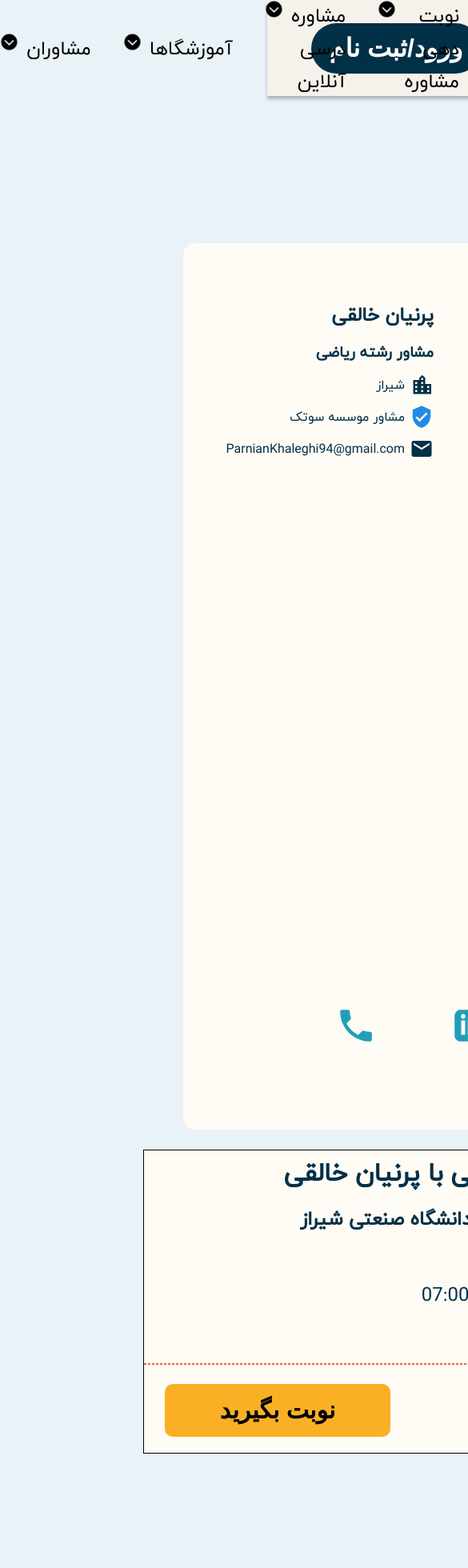
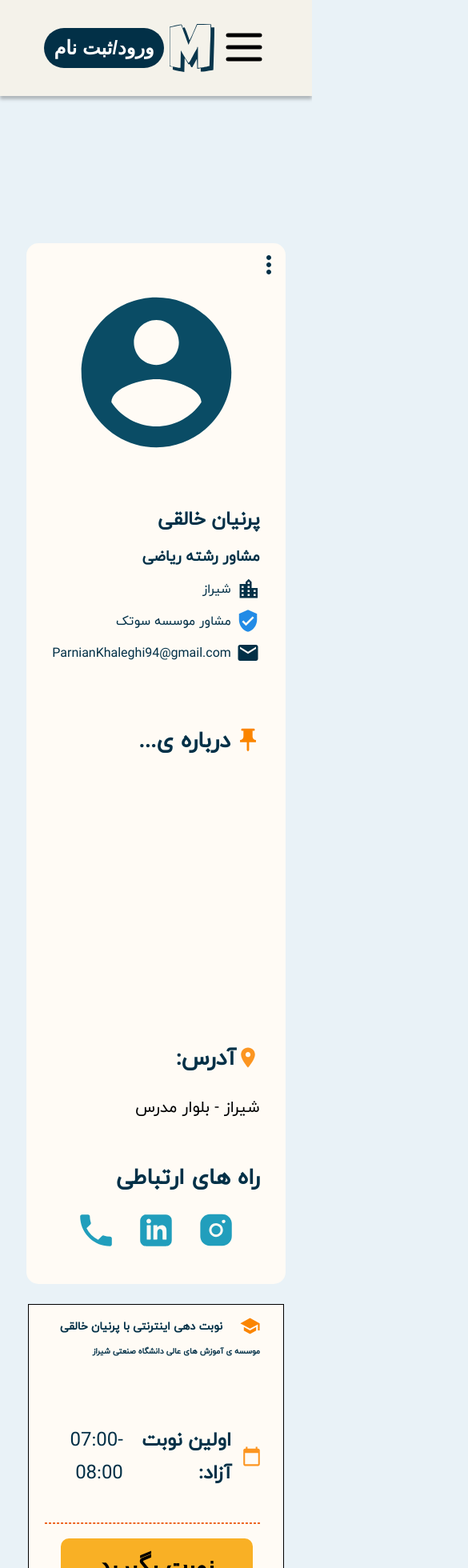
Before and after one commit to Whoknows-Co/Front-End-nextjs, a Next.js app: page /consult in a window 390 px wide. Shown: the top 1960 px of the page at 80% size, 585 px wide, since content can reach past the window. Built offline with nearby package versions, Linux system fonts and the light colour scheme.

Commit message:
reservation updated

```diff
--- a/Layouts/Header.js
+++ b/Layouts/Header.js
@@ -1,12 +1,37 @@
-import React from "react";
+import React, { use, useState } from "react";
 import styles from "./Header.module.css";
 import Image from "next/image";
 import logo from "../public/logo.svg";
 import arrow from "../public/icons8-dropdown-30 3.svg";
+import profileIcon from "../public/icons/profile-icon.svg";
+import menu from "../public/icons/humberger-menu.svg";
+
 function Header() {
+  const [login, setLogin] = useState(false);
+  const [showSidebar, setShowSidebar] = useState(false);
+
   return (
+    <>
+      <div
+        className={styles.sidenav}
+        style={showSidebar === true ? { width: "180px" } : { width: "0px" }}
+      >
+        <a className={styles.closebtn} onClick={() => setShowSidebar(false)}>
+          &times;
+        </a>
+        <a>نوبت دهی مشاوره</a>
+        <a>مشاوره درسی آنلاین</a>
+        <a>آموزشگاها</a>
+        <a>مشاوران</a>
+      </div>
       <div className={styles.container}>
-      <Image width={60} height={60} src={logo} alt="logo" />
+        <Image
+          className={styles.logo1}
+          width={60}
+          height={60}
+          src={logo}
+          alt="logo"
+        />
         <div className={styles.navbar}>
           <div>
             <p>نوبت دهی مشاوره</p>
@@ -25,8 +50,26 @@ function Header() {
             <Image width={25} height={25} src={arrow} alt="" />
           </div>
         </div>
-      <button>ورود/ثبت نام</button>
+
+        <button className={styles.humber} onClick={() => setShowSidebar(true)}>
+          <Image width={60} height={60} src={menu} />
+        </button>
+        <Image
+          className={styles.logo2}
+          width={60}
+          height={60}
+          src={logo}
+          alt="logo"
+        />
+        {login === true ? (
+          <button className={styles.login2}>
+            <Image width={50} height={50} src={profileIcon} />
+          </button>
+        ) : (
+          <button className={styles.login}>ورود/ثبت نام</button>
+        )}
       </div>
+    </>
   );
 }
 
--- a/Layouts/Header.module.css
+++ b/Layouts/Header.module.css
@@ -7,7 +7,6 @@
   justify-content: space-between;
   padding: 0 55px;
   position: relative;
-
   box-shadow: 0px 4px 4px 0px rgba(0, 0, 0, 0.25);
 }
 .navbar {
@@ -24,15 +23,15 @@
 }
 .navbar p {
   font-size: 24px;
-
-  width: auto;
 }
 .navbar img {
   margin-right: 9px;
   display: inline;
 }
-
-.container button {
+.humber {
+  display: none;
+}
+.login {
   width: 212px;
   height: 63px;
   background-color: #023047;
@@ -43,3 +42,93 @@
   font-weight: bold;
   cursor: pointer;
 }
+.login2 {
+  border: none;
+  width: auto;
+  height: auto;
+  cursor: pointer;
+}
+.logo2 {
+  display: none;
+}
+@media (max-width: 1245px) {
+  .navbar {
+    gap: 15px;
+  }
+}
+@media (max-width: 1170px) {
+  .navbar {
+    gap: 5px;
+  }
+  .login {
+    width: 150px;
+    font-size: 24px;
+    height: 50px;
+  }
+}
+@media (max-width: 1075px) {
+  .navbar {
+    display: none;
+  }
+  .login {
+    width: 150px;
+    font-size: 24px;
+    height: 50px;
+  }
+  .humber {
+    display: inline-block;
+    width: auto;
+    height: auto;
+    background-color: #f4f2ea;
+    border: none;
+  }
+  .logo1 {
+    display: none;
+  }
+  .logo2 {
+    display: inline;
+  }
+}
+
+/* sidebar */
+.sidenav {
+  height: 100%;
+  width: 0;
+  position: fixed;
+  z-index: 1;
+  top: 0;
+  right: 0;
+  background-color: #f4f2ea;
+  overflow-x: hidden;
+  transition: 0.5s;
+  padding-top: 60px;
+}
+
+.sidenav a {
+  padding: 8px 8px 8px 32px;
+  text-decoration: none;
+  font-size: 16px;
+  color: var(--black-color);
+  display: block;
+  transition: 0.3s;
+}
+
+.sidenav a:hover {
+  color: #f1f1f1;
+}
+
+.sidenav .closebtn {
+  position: absolute;
+  top: 0;
+  left: 5px;
+  font-size: 36px;
+}
+
+@media screen and (max-height: 450px) {
+  .sidenav {
+    padding-top: 15px;
+  }
+  .sidenav a {
+    font-size: 18px;
+  }
+}
--- a/components/atom/TimeBox.js
+++ b/components/atom/TimeBox.js
@@ -2,48 +2,7 @@ import React, { useState } from "react";
 import styles from "./TimeBox.module.css";
 function TimeBox({ time, timeHandler }) {
   // const { time, status } = time;
-  const allow = {
-    width: "100px",
-    height: "50px",
-    backgroundColor: "#E9F2F7",
-    borderRadius: "10px",
-    border: "1px",
-    borderColor: "black",
-    borderStyle: "solid",
-    display: "flex",
-    justifyContent: "center",
-    alignItems: "center",
-    color: "black",
-  };
-  const disable = {
-    width: "100px",
-    height: "50px",
-    backgroundColor: "#E9F2F7",
-    borderRadius: "10px",
-    border: "1px",
-    borderColor: "black",
-    borderStyle: "solid",
-    display: "flex",
-    justifyContent: "center",
-    alignItems: "center",
-    opacity: "33%",
-    cursor: "not-allowed",
-    color: "black",
-  };
-  const selected = {
-    width: "100px",
-    height: "50px",
-    backgroundColor: "black",
-    borderRadius: "10px",
-    border: "1px",
-    borderColor: "black",
-    borderStyle: "solid",
-    display: "flex",
-    justifyContent: "center",
-    alignItems: "center",
-    color: "black",
-    opacity: "40%",
-  };
+
   const textStyle = {
     textDecoration: "line-through",
   };
@@ -52,9 +11,6 @@ function TimeBox({ time, timeHandler }) {
 
   return (
     <div
-      // style={
-      //   isSelected ? selected : time.status === "allowed" ? allow : disable
-      // }
       className={
         isSelected
           ? styles.selected
--- a/components/atom/TimeBox.module.css
+++ b/components/atom/TimeBox.module.css
@@ -10,7 +10,9 @@
   justify-content: center;
   align-items: center;
   color: black;
+  cursor: pointer;
 }
+
 .disable {
   width: 100px;
   height: 50px;
--- a/components/module/BestStudentList.module.css
+++ b/components/module/BestStudentList.module.css
@@ -1,7 +1,7 @@
 .container {
   height: 625px;
   position: relative;
-  overflow: hidden;
+  /* overflow: hidden; */
   width: 100%;
 
   padding: 0 113px;
@@ -40,9 +40,26 @@
 }
 @media (max-width: 1260px) {
   .container {
+    /* width: 330px; */
+    align-items: center;
+    padding: 20px 0;
     height: auto;
+  }
+  .container h1 {
+    font-size: 20px;
+    text-align: center;
+
+    margin-top: 0;
+    margin-bottom: 0;
   }
   .list {
     flex-wrap: wrap;
+    align-items: center;
+    justify-content: center;
   }
 }
+@media (max-width: 700px) {
+  .container {
+    width: 330px;
+  }
+}
--- a/components/module/ConsultInfoCard.module.css
+++ b/components/module/ConsultInfoCard.module.css
@@ -1,11 +1,13 @@
 .container {
   width: 600px;
-  height: 1108px;
+  height: auto;
   position: relative;
   border-radius: 15px;
-
+  display: flex;
+  flex-direction: column;
+  justify-content: space-evenly;
   overflow: hidden;
-  padding: 49px 32px 0 0;
+  padding: 49px 32px 0 32px;
   color: #023047;
   background-color: #fffbf5;
 }
@@ -66,13 +68,25 @@
   flex-direction: column;
   gap: 15px;
   font-size: 24px;
+  margin-bottom: 40px;
 }
 .footer div {
-  width: 326px;
+  align-items: center;
   display: flex;
-  justify-content: space-between;
-  margin-right: 46px;
+  justify-content: space-evenly;
 }
 .footer img {
   width: 40px;
 }
+@media (max-width: 700px) {
+  .container {
+    width: auto;
+  }
+  .header {
+    flex-direction: column;
+    align-items: center;
+  }
+  .footer {
+    /* align-items: center; */
+  }
+}
--- a/components/module/ReservationCard.js
+++ b/components/module/ReservationCard.js
@@ -10,20 +10,21 @@ function ReservationCard({ executeScroll }) {
     <div className={styles.container}>
       <div className={styles.header}>
         <div>
-          <Image src={education} alt="" />
+          <Image className={styles.icon} src={education} alt="" />
           <p>نوبت دهی اینترنتی با پرنیان خالقی</p>
         </div>
         <span>موسسه ی آموزش های عالی دانشگاه صنعتی شیراز</span>
       </div>
       <div className={styles.main}>
         <div>
-          <Image src={calender} alt="" />
+          <Image className={styles.icon} src={calender} alt="" />
           <p>اولین نوبت آزاد:</p>
         </div>
         <span>07:00-08:00</span>
       </div>
-      <hr className={styles.dashed} />
+
       <div className={styles.footer}>
+        <hr className={styles.dashed} />
         <button onClick={executeScroll}>نوبت بگیرید</button>
       </div>
     </div>
--- a/components/module/ReservationCard.module.css
+++ b/components/module/ReservationCard.module.css
@@ -2,7 +2,7 @@
   width: 700px;
   height: 380px;
   margin-top: 20px;
-  /* padding: 14px 29px 0 44px; */
+  padding: 14px 29px 0 20px;
   border: 1px black solid;
   color: #023047;
   display: flex;
@@ -27,6 +27,7 @@
   font-size: 24px;
   font-weight: bold;
 }
+
 .main {
   display: flex;
   align-items: center;
@@ -44,10 +45,15 @@
 .main span {
   font-size: 24px;
 }
+.footer {
+  height: 66px;
+  width: 100%;
+  position: relative;
+}
 .footer button {
-  position: relative;
+  position: absolute;
   bottom: 20px;
-  right: 390px;
+  left: 20px;
   height: 66px;
   width: 282px;
   background-color: var(--secondary-color);
@@ -60,9 +66,28 @@
 }
 .footer button:hover {
   opacity: 0.8;
+  height: 66px;
 }
 .dashed {
   position: relative;
-  top: 10px;
+  bottom: 40px;
   border: 1px dashed var(--tertiary-color);
 }
+@media (max-width: 700px) {
+  .container {
+    width: 320px;
+  }
+  .header p {
+    font-size: 14px;
+  }
+  .header span {
+    font-size: 10px;
+  }
+  .icon {
+    width: 25px;
+    height: 25px;
+  }
+  .footer button {
+    width: 240px;
+  }
+}
--- a/components/templates/ConsultDetails.module.css
+++ b/components/templates/ConsultDetails.module.css
@@ -4,6 +4,7 @@
   gap: 245px;
   flex-direction: column;
   align-items: center;
+  justify-content: space-between;
   margin-bottom: 300px;
 }
 .top {
--- a/components/templates/ReservationBox.module.css
+++ b/components/templates/ReservationBox.module.css
@@ -106,4 +106,52 @@
     gap: 30px;
     padding: 60px 0;
   }
+  .logContainer {
+    padding: 20px 0;
+    width: 70%;
+    height: 100%;
+    display: flex;
+    flex-direction: column;
+    align-items: start;
+  }
+  .log {
+    height: 100%;
+    width: 100%;
+    display: grid;
+    grid-template-columns: repeat(2, 1fr);
+    /* grid-template-rows: repeat(4, 1fr);s */
+  }
 }
+@media (max-width: 700px) {
+  .list {
+    row-gap: 20px;
+    column-gap: 30px;
+    display: grid;
+    grid-template-columns: repeat(2, 1fr);
+    grid-template-rows: repeat(6, 1fr);
+  }
+  .inputs {
+    display: grid;
+    grid-template-columns: repeat(1, 1fr);
+    grid-template-rows: repeat(6, 1fr);
+    gap: 30px;
+  }
+  .form input {
+    width: 250px;
+    height: 60px;
+    font-size: 32px;
+    padding-right: 10px;
+    border: none;
+    outline: none;
+    border-radius: 10px;
+    background-color: var(--bg-color);
+  }
+  .log {
+    height: 100%;
+    width: 100%;
+    display: grid;
+    grid-template-columns: repeat(1, 1fr);
+    /* grid-template-rows: repeat(4, 1fr);s */
+    padding: 30px 20px;
+  }
+}
--- a/pages/_app.js
+++ b/pages/_app.js
@@ -7,7 +7,7 @@ function MyApp({ Component, pageProps }) {
     <>
       <Header />
       <Component {...pageProps} />
-      <Footer />
+      {/* <Footer /> */}
     </>
   );
 }
```
Also changed, not shown: public/icons/humberger-menu.svg (added). Lines whose indentation alone changed are shown as unchanged.
